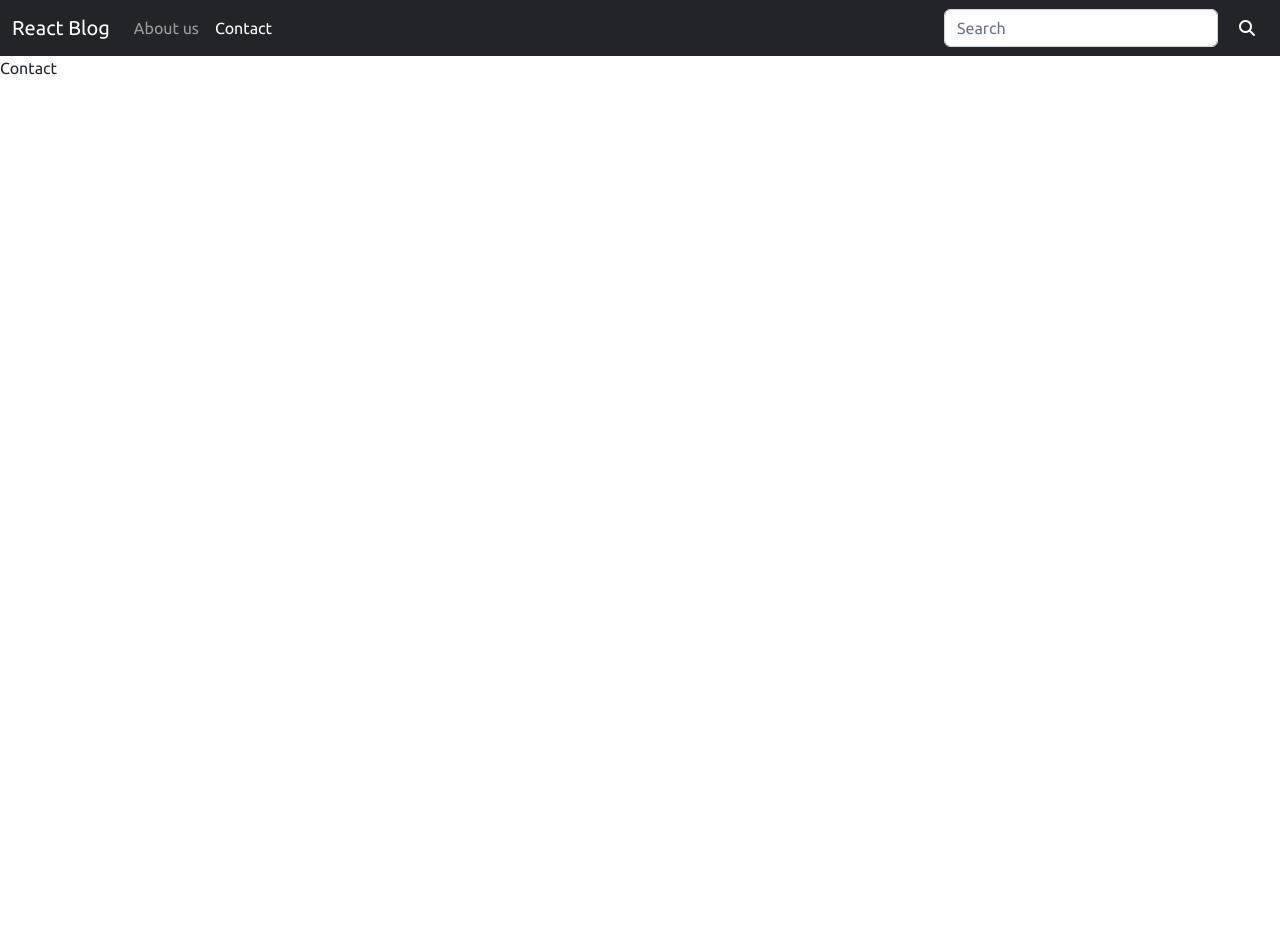
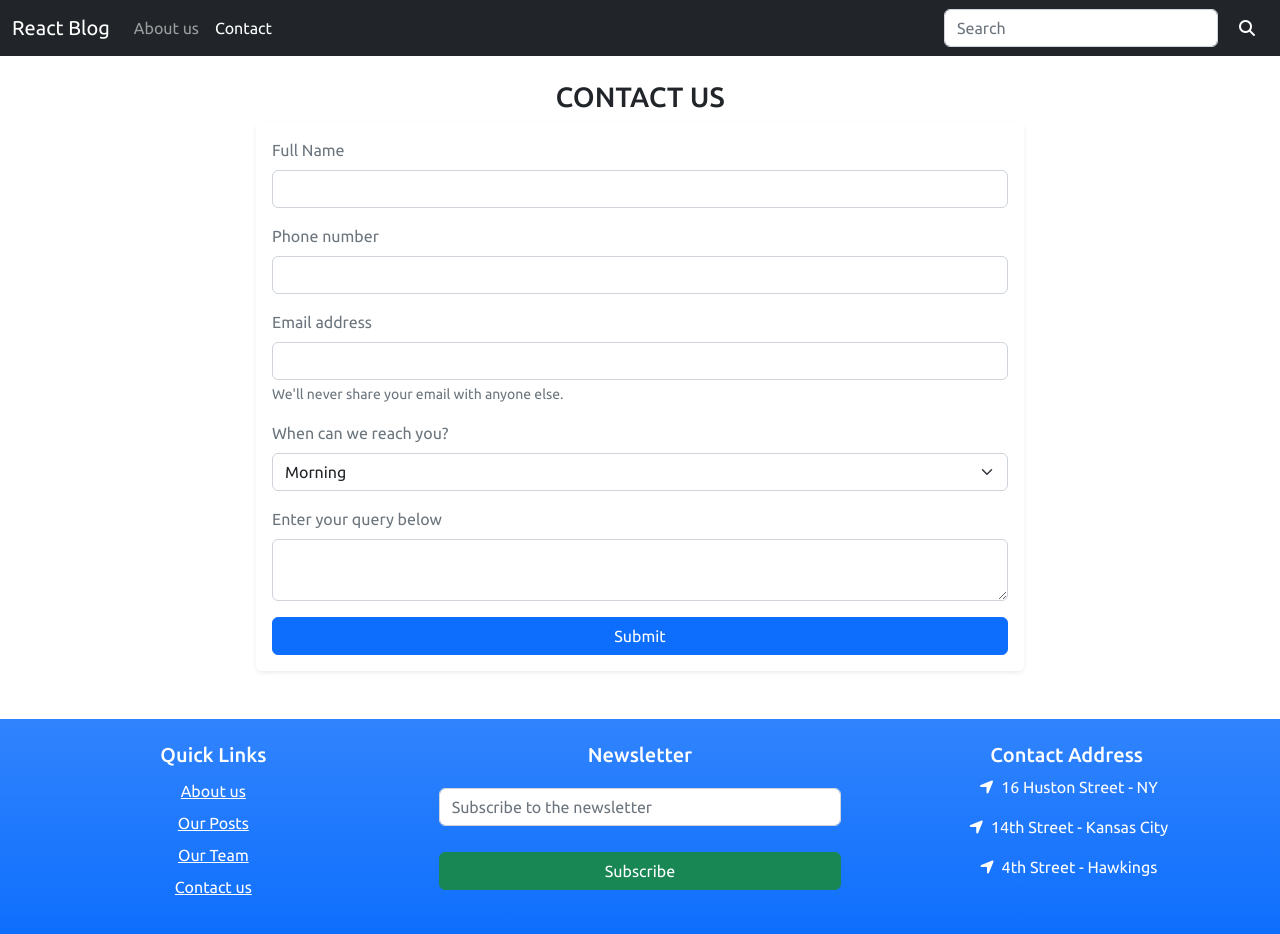
Before and after one commit to Felipe-Navas/react-blog, a React (Create React App) app: page /contact in a window 1280 px wide. Shown: the top 934 px of the page. Before the commit the page ends 800 px from the top, so only its background shows below. Built offline with nearby package versions, Linux system fonts and the light colour scheme.

Commit message:
Adding footer about and contact components

```diff
--- a/src/App.js
+++ b/src/App.js
@@ -1,5 +1,6 @@
 import { BrowserRouter, Routes, Route } from 'react-router-dom'
 import './App.css'
+import { Footer } from './components/Footer'
 import { Navbar } from './components/Navbar'
 import { About } from './screens/About'
 import { Contact } from './screens/Contact'
@@ -15,6 +16,7 @@ function App() {
           <Route path="/about" element={<About />} />
           <Route path="/contact" element={<Contact />} />
         </Routes>
+        <Footer />
       </div>
     </BrowserRouter>
   )
--- /dev/null
+++ b/src/components/Footer.js
@@ -0,0 +1,35 @@
+import React from 'react'
+
+export const Footer = () => {
+  return (
+    // <div className='container-fluid bg-primary bg-gradient text-white bottom-0 position-absolute' style={{ minHeight: '14rem' }}>
+    <div className='mt-5 container-fluid bg-primary bg-gradient text-white' style={{ minHeight: '14rem' }}>
+      <div className='row pt-4 text-center'>
+        <div className='col-lg-4 col-md-4 col-sm-12'>
+          <h5>Quick Links</h5>
+          <div className='d-flex flex-column mb-2'>
+            <a href="#" className='text-white p-1'>About us</a>
+            <a href="#" className='text-white p-1'>Our Posts</a>
+            <a href="#" className='text-white p-1'>Our Team</a>
+            <a href="#" className='text-white p-1'>Contact us</a>
+          </div>
+        </div>
+        <div className='col-lg-4 col-md-4 col-sm-12 mb-2'>
+          <h5>Newsletter</h5>
+          <div className='d-flex flex-column justify-content-around' style={{minHeight: "8rem"}}>
+            <input type="text" className='form-control' placeholder='Subscribe to the newsletter' />
+            <button className='btn btn-success'>Subscribe</button>
+          </div>
+        </div>
+        <div className='col-lg-4 col-md-4 col-sm-12'>
+          <h5>Contact Address</h5>
+          <div className='d-flex flex-column'>
+            <p><i className='px-1 fa-solid fa-location-arrow'></i> 16 Huston Street - NY</p>
+            <p><i className='px-1 fa-solid fa-location-arrow'></i> 14th Street - Kansas City</p>
+            <p><i className='px-1 fa-solid fa-location-arrow'></i> 4th Street - Hawkings</p>
+          </div>
+        </div>
+      </div>
+    </div>
+  )
+}
--- a/src/screens/About.js
+++ b/src/screens/About.js
@@ -1,5 +1,35 @@
 import React from 'react'
 
 export const About = () => {
-  return <div>About</div>
+  return (
+    <div className="container">
+      <h3 className="text-center text-uppercase pt-4">About us</h3>
+      <div className="shadow-sm p-3 rounded lh-2 text-muted">
+        <p>
+          It is a long established fact that a reader will be distracted by the
+          readable content of a page when looking at its layout. The point of
+          using Lorem Ipsum is that it has a more-or-less normal distribution of
+          letters, as opposed to using 'Content here, content here', making it
+          look like readable English. Many desktop publishing packages and web
+          page editors now use Lorem Ipsum as their default model text, and a
+          search for 'lorem ipsum' will uncover many web sites still in their
+          infancy. Various versions have evolved over the years, sometimes by
+          accident, sometimes on purpose (injected humour and the like).
+        </p>
+        <p>
+          There are many variations of passages of Lorem Ipsum available, but
+          the majority have suffered alteration in some form, by injected
+          humour, or randomised words which don't look even slightly believable.
+          If you are going to use a passage of Lorem Ipsum, you need to be sure
+          there isn't anything embarrassing hidden in the middle of text. All
+          the Lorem Ipsum generators on the Internet tend to repeat predefined
+          chunks as necessary, making this the first true generator on the
+          Internet. It uses a dictionary of over 200 Latin words, combined with
+          a handful of model sentence structures, to generate Lorem Ipsum which
+          looks reasonable. The generated Lorem Ipsum is therefore always free
+          from repetition, injected humour, or non-characteristic words etc.
+        </p>
+      </div>
+    </div>
+  )
 }
--- a/src/screens/Contact.js
+++ b/src/screens/Contact.js
@@ -1,5 +1,56 @@
 import React from 'react'
+import './contact.css'
 
 export const Contact = () => {
-  return <div>Contact</div>
+  return (
+    <div className="container">
+      <h3 className="text-center text-uppercase pt-4">Contact us</h3>
+      <div className="mx-auto contact-form-container shadow-sm p-3 rounded lh-2 text-muted">
+        <form>
+          <div className="mb-3">
+            <label htmlFor="name" className="form-label">
+              Full Name
+            </label>
+            <input type="text" className="form-control" id="name" required />
+          </div>
+          <div className="mb-3">
+            <label htmlFor="phone" className="form-label">
+              Phone number
+            </label>
+            <input type="text" className="form-control" id="phone" />
+          </div>
+          <div className="mb-3">
+            <label htmlFor="email" className="form-label">
+              Email address
+            </label>
+            <input type="email" className="form-control" id="email" required />
+            <div id="emailHelp" className="form-text">
+              We'll never share your email with anyone else.
+            </div>
+          </div>
+          <div className="mb-3">
+            <label htmlFor="timing" className="form-label">
+              When can we reach you?
+            </label>
+            <select className="form-select" id="timing" defaultValue={'M'}>
+              <option value="M">Morning</option>
+              <option value="A">Afternoon</option>
+              <option value="E">Evening</option>
+            </select>
+          </div>
+          <div className="mb-3">
+            <label htmlFor="query" className="form-label">
+              Enter your query below
+            </label>
+            <textarea className="form-control" id="query" required></textarea>
+          </div>
+          <div className="d-grid">
+            <button type="submit" className="btn btn-primary">
+              Submit
+            </button>
+          </div>
+        </form>
+      </div>
+    </div>
+  )
 }
--- /dev/null
+++ b/src/screens/contact.css
@@ -0,0 +1,10 @@
+.contact-form-container {
+  width: 60vw;
+}
+
+/* Until the screen size is reached 768px keep applying below styling */
+@media(max-width: 768px) {
+  .contact-form-container {
+    width: 88vw;
+  }
+}
```
